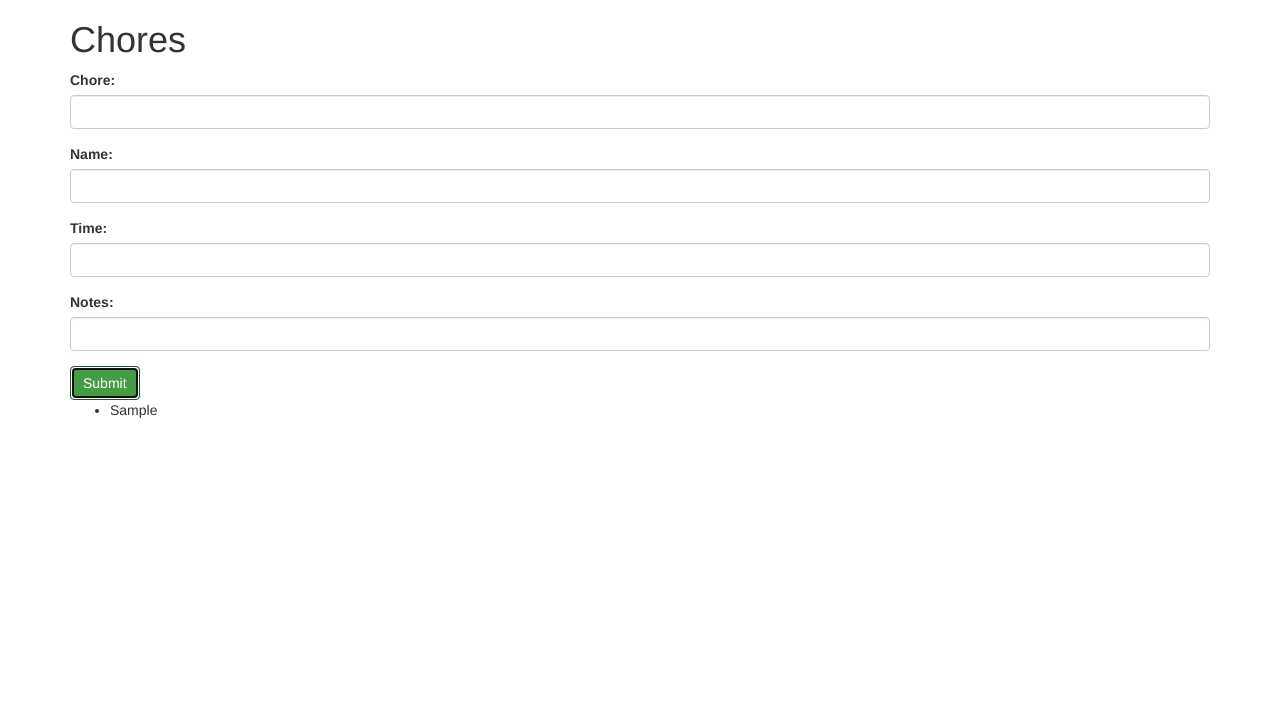
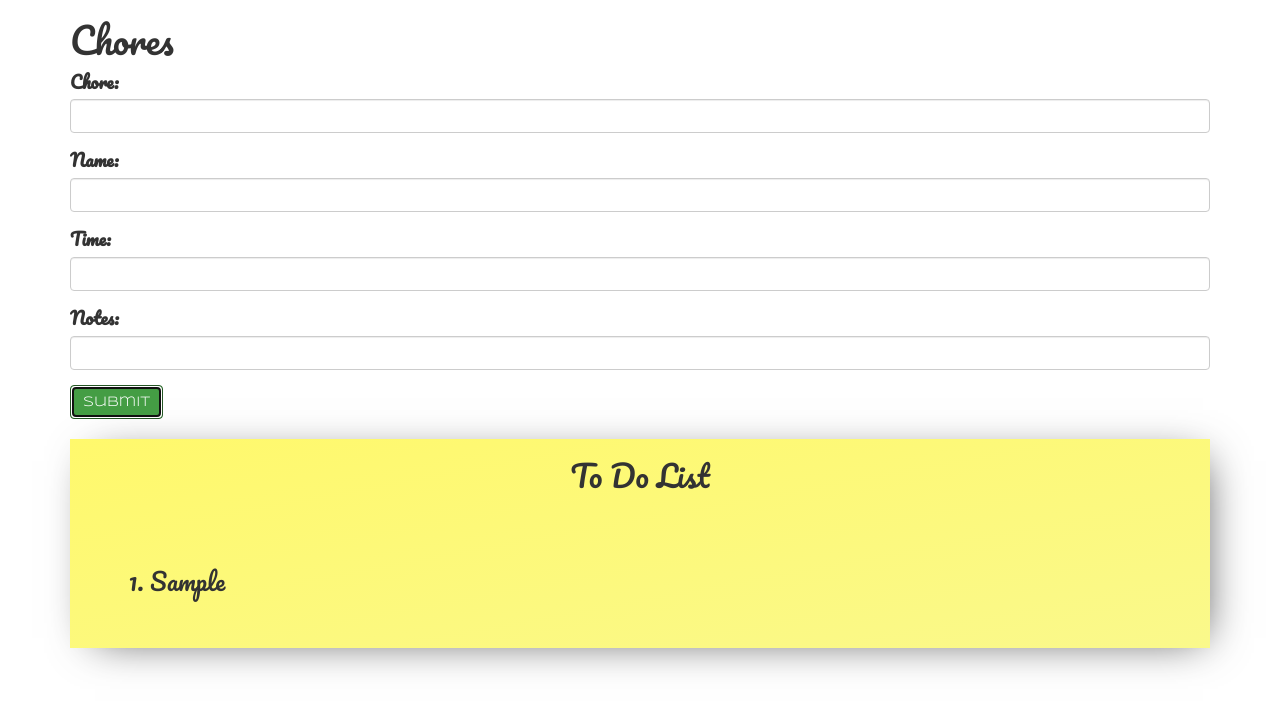
Before and after one commit to doohinkus/places, a plain HTML site: page index.html in a window 1280 px wide. Both pictures are taken after typing "Sample", "Sample", "Sample", "Sample" into the empty fields and a click on the button "Submit". Drawn offline with nearby package versions, Linux system fonts and the light colour scheme.

Commit message:
add some styles adn fonts

```diff
--- a/css/styles.css
+++ b/css/styles.css
@@ -1,6 +1,52 @@
+@import url('https://fonts.googleapis.com/css?family=Pacifico');
+@import url('https://fonts.googleapis.com/css?family=Alfa+Slab+One|Pacifico|Syncopate');
+body{
+  font-family: 'Pacifico', cursive;
+}
 label{
   display:block;
+  font-size: 13pt;
 }
-.details{
+.details {
   display: none;
 }
+button{
+  font-size: 15pt;
+  font-family: 'Syncopate', sans-serif;
+}
+
+#input {
+  display: none;
+}
+
+#list-items {
+  text-align: center;
+  font-size: 18pt;
+  background: linear-gradient(to bottom right, #fff96c , #faf98b);
+  box-shadow: 9px 6px 42px -16px rgba(0,0,0,0.75);
+}
+
+#list-items h2 {
+  padding-top: 20px;
+}
+
+ul {
+  display: block;
+  padding-left: 80px;
+  /*padding-top: 20px;*/
+  padding-bottom: 50px;
+  margin-top: 3em;
+  list-style: decimal;
+
+}
+
+li {
+  text-align: left;
+  /*background: url(http://www.eomf.ou.edu/media/gisday/gallery/postit.png);
+  background-size: contain;
+  background-repeat: no-repeat;*/
+}
+
+li:hover {
+  cursor: pointer;
+}
--- a/index.html
+++ b/index.html
@@ -31,14 +31,12 @@
 
         <button type="submit" class ="btn btn-success" id="submit">Submit</button>
       </form>
-      <ul id="chores">
+      <div id="list-items">
+        <h2>To Do List</h2>
+        <ul id="chores">
 
-      </ul>
-
-      <div id="output">
-
+        </ul>
       </div>
     </div>
-
   </body>
 </html>
--- a/js/scripts.js
+++ b/js/scripts.js
@@ -3,6 +3,16 @@ function Chores (title, name, time, notes){
   this.name = name;
   this.time = time;
   this.notes = notes;
+}
+
+var makeList = function(title, name, time, notes) {
+  if (!title || !name || !time || !notes) {
+    alert('Please enter text in each field')
+  }
+  else {
+    var newChore = new Chores(title, name, time, notes);
+    return newChore;
+  }
 }
 
 Chores.prototype.removeChore = function(){
@@ -11,7 +21,7 @@ Chores.prototype.removeChore = function(){
 
 
 $(document).ready(function (){
-
+  $("#input").slideDown(1000);
 
   $("#input").submit(function (event){
     event.preventDefault();
@@ -21,7 +31,7 @@ $(document).ready(function (){
     var notes = $("#notes").val();
 
 
-    var newChore = new Chores(title, name, time, notes);
+    newChore = makeList(title, name, time, notes);
 
     var details = "<div class='details'>" +"<p>Name: "+ newChore.name + "</p>"
     +"<p>Time: "+ newChore.time + "</p>"+"<p>Notes: "+ newChore.notes + "</p><button type='button' class='finished btn btn-danger'>Finished Chore</button></div>";
```
